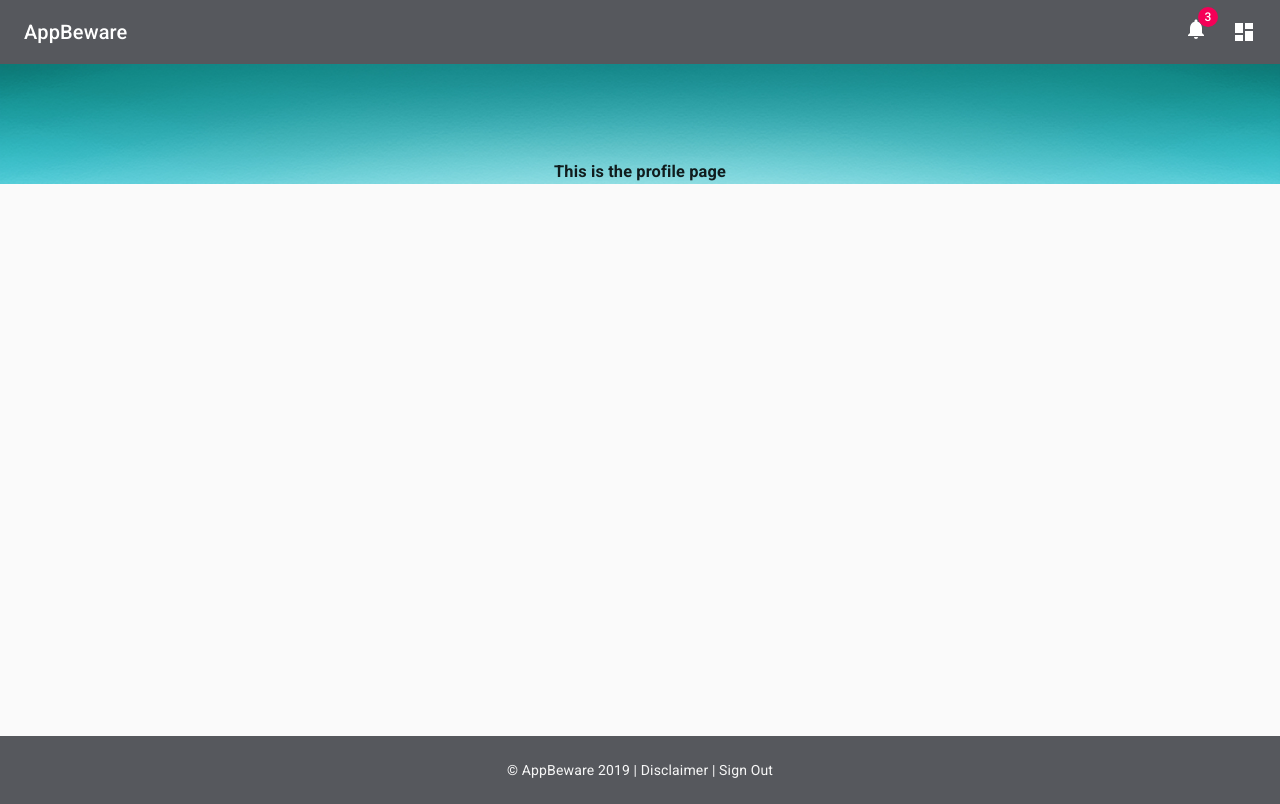
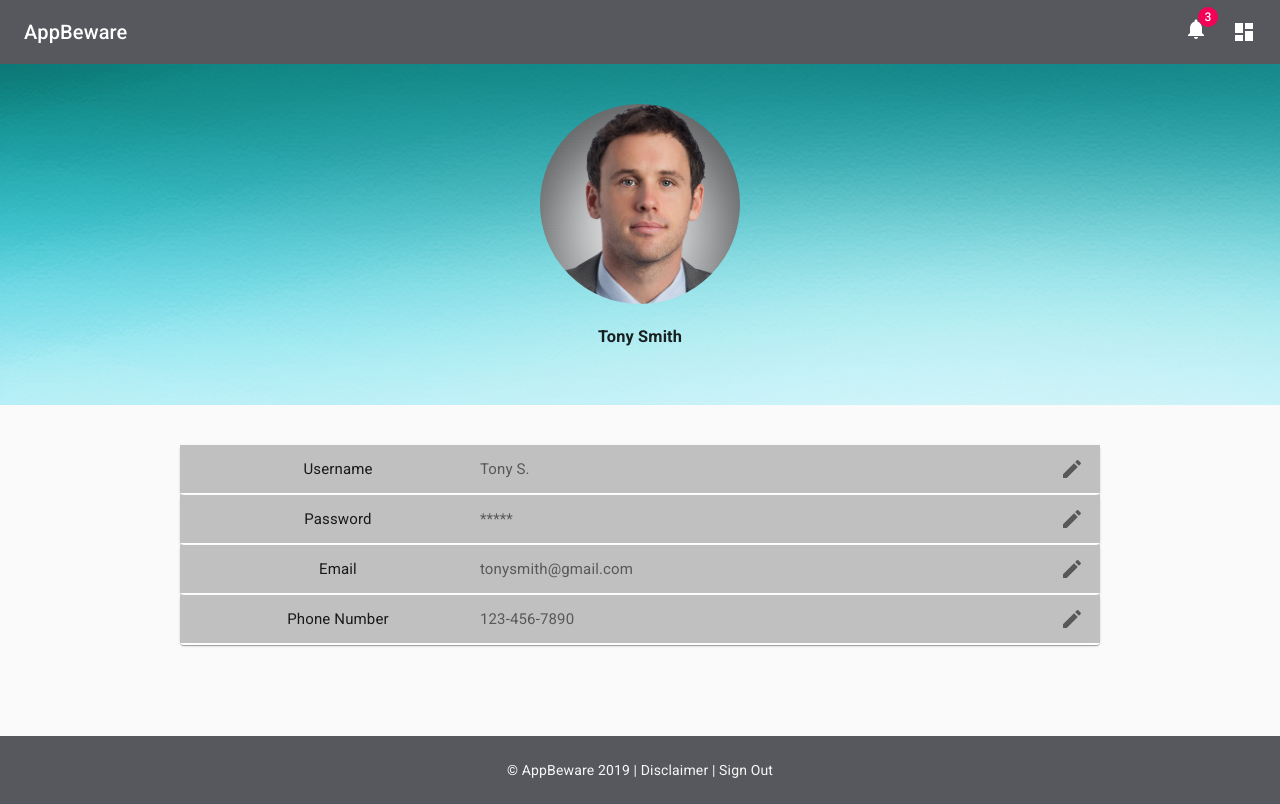
Before and after one commit to JAE-S/AppBeware, a React (Create React App) app in the folder client/: page /profilePage in a window 1280 px wide. Built offline with nearby package versions, Linux system fonts and the light colour scheme.

Commit message:
progress on profile page

```diff
--- a/client/src/App.js
+++ b/client/src/App.js
@@ -10,8 +10,7 @@ import Homepage from "./pages/Homepage"
 import ProfilePage from "./pages/ProfilePage"
 import CategoryPage from "./pages/CategoryPage"
 import AppPage from "./pages/AppPage"
-// import AlertPage from "./pages/Alert"
-import TermsConditions from "./pages/TermsConditions"
+import Disclaimer from "./pages/Disclaimer"
 // Import CSS
 // =========================================================
 import "./assets/styling/appStyle.css"
@@ -29,7 +28,7 @@ import "./assets/styling/appStyle.css"
             <Route exact path="/categoryPage" component={CategoryPage} />
             <Route exact path="/appPage" component={AppPage} />
             <Route  path="/profilePage" component={ProfilePage} />
-            <Route exact path="/termsConditionsPage" component={TermsConditions} />
+            <Route exact path="/disclaimer" component={Disclaimer} />
             </Switch>
         </>
     )
--- a/client/src/components/Footer/index.js
+++ b/client/src/components/Footer/index.js
@@ -41,7 +41,7 @@ function Copyright() {
         AppBeware
       </Link>{' 2019 | '}
 
-      <Link style={{ textDecoration: "none", color: "#f7f7f7"}} color="inherit" to="/termsConditionsPage">
+      <Link style={{ textDecoration: "none", color: "#f7f7f7"}} color="inherit" to="/Disclaimer">
         Disclaimer
       </Link>
 
--- /dev/null
+++ b/client/src/components/UserDetailsPanels/index.js
@@ -0,0 +1,104 @@
+
+// Import React
+// =========================================================
+    import React from "react";
+// Import Material Ui Styles
+// =========================================================
+    import { makeStyles } from '@material-ui/core/styles';
+// Import Material Ui Components
+// =========================================================
+    import { Input, Grid, ExpansionPanel, ExpansionPanelDetails, ExpansionPanelSummary, Typography } from '@material-ui/core';
+// Import Material UI Icons
+// =========================================================
+    // import ExpandMoreIcon from '@material-ui/icons/ExpandMore';
+    import EditIcon from '@material-ui/icons/Edit';
+    import CloseIcon from '@material-ui/icons/Close';
+    import DoneIcon from '@material-ui/icons/Done';
+
+    import "./style.css";
+
+    const useStyles = makeStyles(theme => ({
+        root: {
+          width: '100%',
+        },
+        heading: {
+          fontSize: theme.typography.pxToRem(15),
+          flexBasis: '33.33%',
+          flexShrink: 0,
+        },
+        secondaryHeading: {
+          fontSize: theme.typography.pxToRem(15),
+          color: theme.palette.text.secondary,
+        },
+        margin: {
+            margin: theme.spacing(1),
+          },
+          detailsInput: {
+              backgroundColor: "white",
+          }
+      }));
+
+      export default function ControlledExpansionPanels(props) {
+        const classes = useStyles();
+        const [expanded, setExpanded] = React.useState(false);
+
+        const handleChange = panel => (event, isExpanded) => {
+          setExpanded(isExpanded ? panel : false);
+        };
+
+        return (
+          <div className={classes.root}>
+            <ExpansionPanel expanded={expanded === 'panel1'} onChange={handleChange('panel1')}>
+              <ExpansionPanelSummary
+                expandIcon={<EditIcon/>}
+                aria-controls={props.ariaControls}
+                id={props.ariaControls}
+                style={{ backgroundColor: "silver", marginBottom: 2}}
+              >
+                <Typography className={classes.heading}>
+                    {props.title}
+                </Typography>
+                <Typography className={classes.secondaryHeading}>
+                    {props.currentDetails}
+                </Typography>
+              </ExpansionPanelSummary>
+              <ExpansionPanelDetails>
+
+
+                <form className={classes.root} noValidate autoComplete="off">
+                <Grid container
+                    direction="row"
+                    justify="space-evenly"
+                    alignItems="flex-end"
+                >
+                <Grid item sx={4}>
+                   Update {props.title}
+                </Grid>
+                <Grid item sx={4} >
+                    <Input
+                        className={classes.detailsInput}
+                        inputProps={props.inputProps}
+                        id={props.title}
+                        type="text"
+                        label={props.title}
+                        style={{width: "400px!important"}}
+                    />
+                </Grid>
+                <Grid item sx={4}>
+                    <CloseIcon
+                        type="submit"
+                        style={{color: "#FC4A1A"}}
+                    />
+
+                    <DoneIcon
+                        style={{color: "green"}}
+                    />
+                    </Grid>
+                    </Grid>
+                </form>
+
+              </ExpansionPanelDetails>
+            </ExpansionPanel>
+          </div>
+        );
+      }
--- a/client/src/pages/Homepage.js
+++ b/client/src/pages/Homepage.js
@@ -55,7 +55,7 @@ class Homepage extends Component {
 
     // Grabbing all necessary data from Redux
     // componentDidMount() {
-    //     this.props.viewAllCategories();
+        // this.props.viewAllCategories();
     //     this.props.viewAppNames();
     //     this.props.viewAllListedApps();
     //     this.props.selectTrendingApps();
@@ -124,7 +124,7 @@ class Homepage extends Component {
                 </Wrapper>
             </HeaderContainer>
 
-            {/* <SearchAppAnnie /> */}
+            <SearchAppAnnie />
 
             <Wrapper>
                 <HomepageTabNav>
--- a/client/src/pages/ProfilePage.js
+++ b/client/src/pages/ProfilePage.js
@@ -3,16 +3,33 @@
     import React from "react";
 // Import Material Ui Components
 // =========================================================
-    // import { Grid } from '@material-ui/core';
+    import { Grid } from '@material-ui/core';
 // Import Components
 // =========================================================
     import Nav from "../components/Nav"
     import Wrapper from "../components/Wrapper"
     import Footer from "../components/Footer"
     import HeaderContainer from "../components/HeaderContainer"
+    import UserDetailsPanel from "../components/UserDetailsPanels"
 // Import Styles
 // =========================================================
     import "../assets/styling/appStyle.css"
+// Import Media
+// =========================================================
+    import Tony_Smith from "../assets/images/test_profiles/Tony_Smith.png";
+
+    const test_profiles = [
+
+        { image: Tony_Smith,
+          fullName: "Tony Smith",
+          username: "Tony S.",
+          password: "*****",
+          email: "tonysmith@gmail.com",
+          phone: "123-456-7890"
+        }
+      ];
+
+
 
 // Export Default Profile Page Function
 // =========================================================
@@ -23,12 +40,47 @@
             <Nav/>
             <main>
                 <HeaderContainer>
-                    <Wrapper align="center" style={{paddingTop: 80}}>
-
-                    <h3>This is the profile page</h3>
-
+                    <Wrapper align="center" style={{padding: 40}}>
+                       <Grid container
+                        direction="row"
+                        justify="center"
+                        alignItems="center" >
+                            <Grid item xs={12}>
+                             <img alt={`${test_profiles[0].fullName}'s profile photo`}src={test_profiles[0].image} style={{ height: 200, width: 200, borderRadius: "50%"}}/>
+                            </Grid>
+                            <Grid item xs={12} >
+                                <h3>{test_profiles[0].fullName}</h3>
+                            </Grid>
+                        </Grid>
                     </Wrapper>
                 </HeaderContainer>
+                <Wrapper align="center" style={{padding: 40}}>
+                    <UserDetailsPanel
+                        ariaControls="userName"
+                        title={"Username"}
+                        currentDetails={test_profiles[0].username}
+                        edit={"hi"}
+                    />
+                     <UserDetailsPanel
+                        ariaControls="password"
+                        title={"Password"}
+                        currentDetails={test_profiles[0].password}
+                        edit={"hi"}
+                    />
+                     <UserDetailsPanel
+                        ariaControls="email"
+                        title={"Email"}
+                        currentDetails={test_profiles[0].email}
+                        edit={" "}
+                    />
+                     <UserDetailsPanel
+                        ariaControls="phone"
+                        title={"Phone Number"}
+                        currentDetails={test_profiles[0].phone}
+                        edit={"hi"}
+                    />
+                </Wrapper>
+
             </main>
             <Footer/>
             </>
```
Also changed, not shown: client/src/components/UserDetailsPanels/style.css (added), client/src/pages/Disclaimer.js (renamed from client/src/pages/TermsConditions.js).
